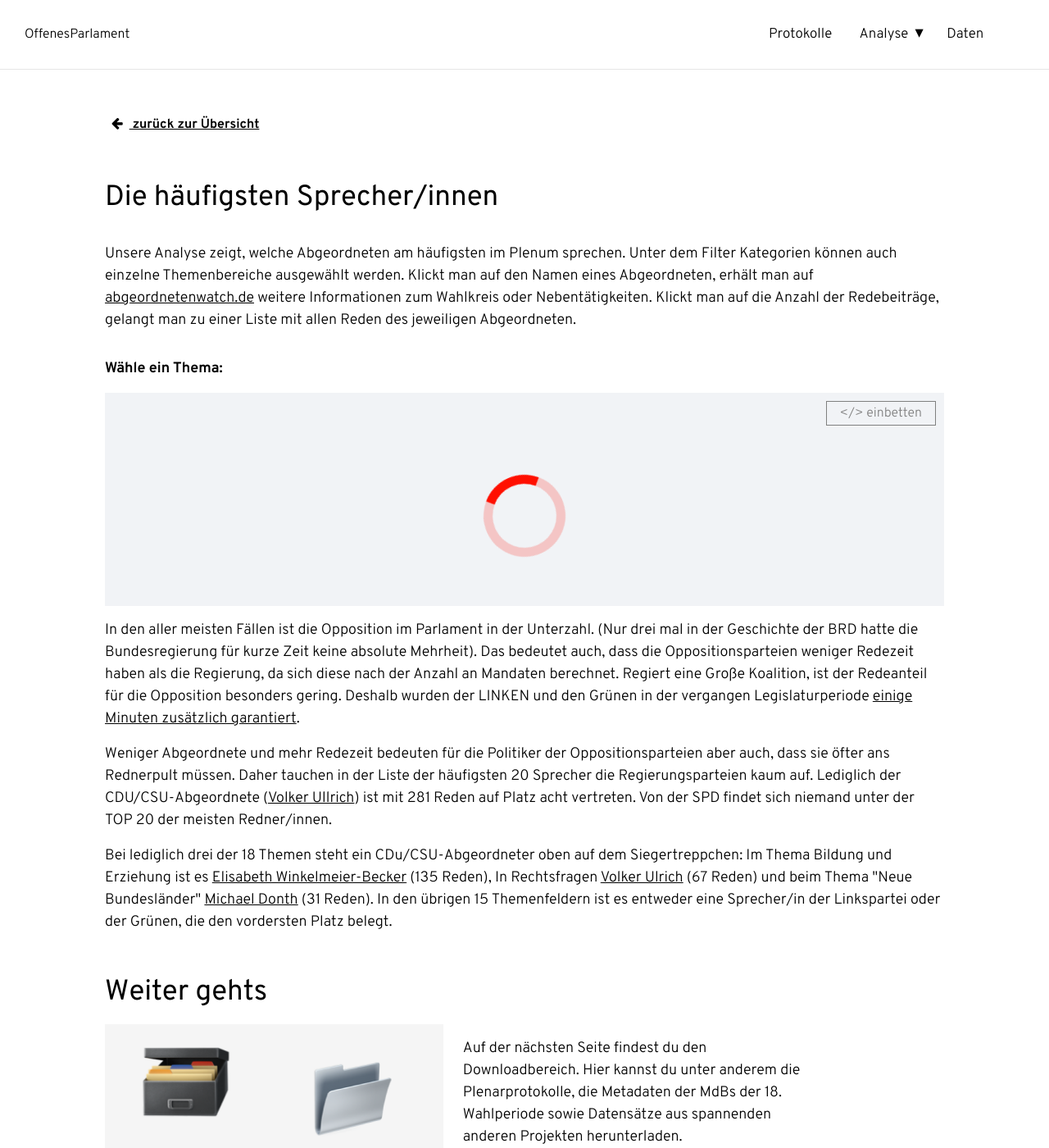
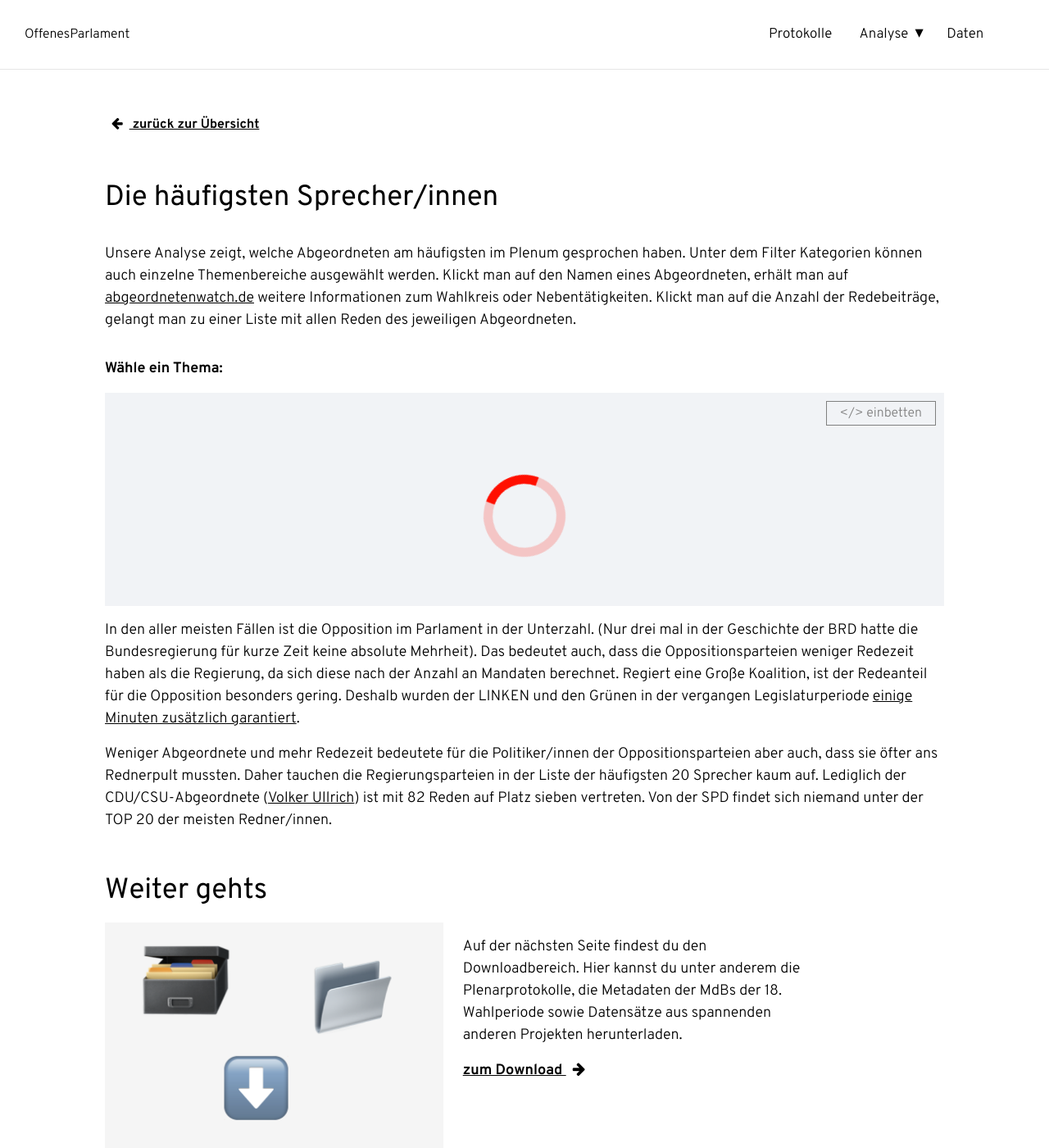
Before and after one commit to Datenschule/offenesparlament.de-frontend, a Jekyll site: the page built from analyse/abgeordnete.html, in a window 1280 px wide and 1400 px high. Shown: the whole window at 82% size. Built offline with Jekyll 4.4.1, drawn with Linux system fonts in a browser that asks for light colours.

Commit message:
fix text analyse abgeordnete

```diff
--- a/analyse/abgeordnete.html
+++ b/analyse/abgeordnete.html
@@ -9,7 +9,7 @@ title: Die häufigsten Sprecher/innen
 </div>
 <div class="container">
 	<div class="container-left-12">
-		<p>Unsere Analyse zeigt, welche Abgeordneten am häufigsten im Plenum sprechen.
+		<p>Unsere Analyse zeigt, welche Abgeordneten am häufigsten im Plenum gesprochen haben.
 		Unter dem Filter Kategorien können auch einzelne Themenbereiche ausgewählt werden.
 		Klickt man auf den Namen eines Abgeordneten, erhält man auf <a href="https://www.abgeordnetenwatch.de/">abgeordnetenwatch.de</a> weitere Informationen zum Wahlkreis oder Nebentätigkeiten. Klickt man auf die Anzahl der Redebeiträge, gelangt man zu einer Liste mit allen Reden des jeweiligen Abgeordneten.
 
@@ -31,8 +31,7 @@ title: Die häufigsten Sprecher/innen
 <div class="container">
 	<div class="container-left-12">
 		<p>In den aller meisten Fällen ist die Opposition im Parlament in der Unterzahl. (Nur drei mal in der Geschichte der BRD hatte die Bundesregierung für kurze Zeit keine absolute Mehrheit). Das bedeutet auch, dass die Oppositionsparteien weniger Redezeit haben als die Regierung, da sich diese nach der Anzahl an Mandaten berechnet. Regiert eine Große Koalition, ist der Redeanteil für die Opposition besonders gering. Deshalb wurden der LINKEN und den Grünen in der vergangen Legislaturperiode <a href="http://www.taz.de/!422709/">einige Minuten zusätzlich garantiert</a>.</p>
-		<p>Weniger Abgeordnete und mehr Redezeit bedeuten für die Politiker der Oppositionsparteien aber auch, dass sie öfter ans Rednerpult müssen. Daher tauchen in der Liste der häufigsten 20 Sprecher die Regierungsparteien kaum auf. Lediglich der CDU/CSU-Abgeordnete (<a href="http://beta.offenesparlament.de/protokolle/#!?people=volker-ullrich">Volker Ullrich</a>) ist mit 281 Reden auf Platz acht vertreten. Von der SPD findet sich niemand unter der TOP 20 der meisten Redner/innen.</p>
-		<p>Bei lediglich drei der 18 Themen steht ein CDu/CSU-Abgeordneter oben auf dem Siegertreppchen: Im Thema Bildung und Erziehung ist es <a href="http://beta.offenesparlament.de/protokolle/#!?people=elisabeth-winkelmeier-becker">Elisabeth Winkelmeier-Becker</a> (135 Reden), In Rechtsfragen <a href="http://beta.offenesparlament.de/protokolle/#!?people=volker-ullrich">Volker Ulrich</a> (67 Reden) und beim Thema "Neue Bundesländer" <a href="http://beta.offenesparlament.de/protokolle/#!?people=michael-donth">Michael Donth</a> (31 Reden). In den übrigen 15 Themenfeldern ist es entweder eine Sprecher/in der Linkspartei oder der Grünen, die den vordersten Platz belegt.</p>
+		<p>Weniger Abgeordnete und mehr Redezeit bedeutete für die Politiker/innen der Oppositionsparteien aber auch, dass sie öfter ans Rednerpult mussten. Daher tauchen die Regierungsparteien in der Liste der häufigsten 20 Sprecher kaum auf. Lediglich der CDU/CSU-Abgeordnete (<a href="http://beta.offenesparlament.de/protokolle/#!?people=volker-ullrich">Volker Ullrich</a>) ist mit 82 Reden auf Platz sieben vertreten. Von der SPD findet sich niemand unter der TOP 20 der meisten Redner/innen.</p>
 	</div>
 </div>
 
```
